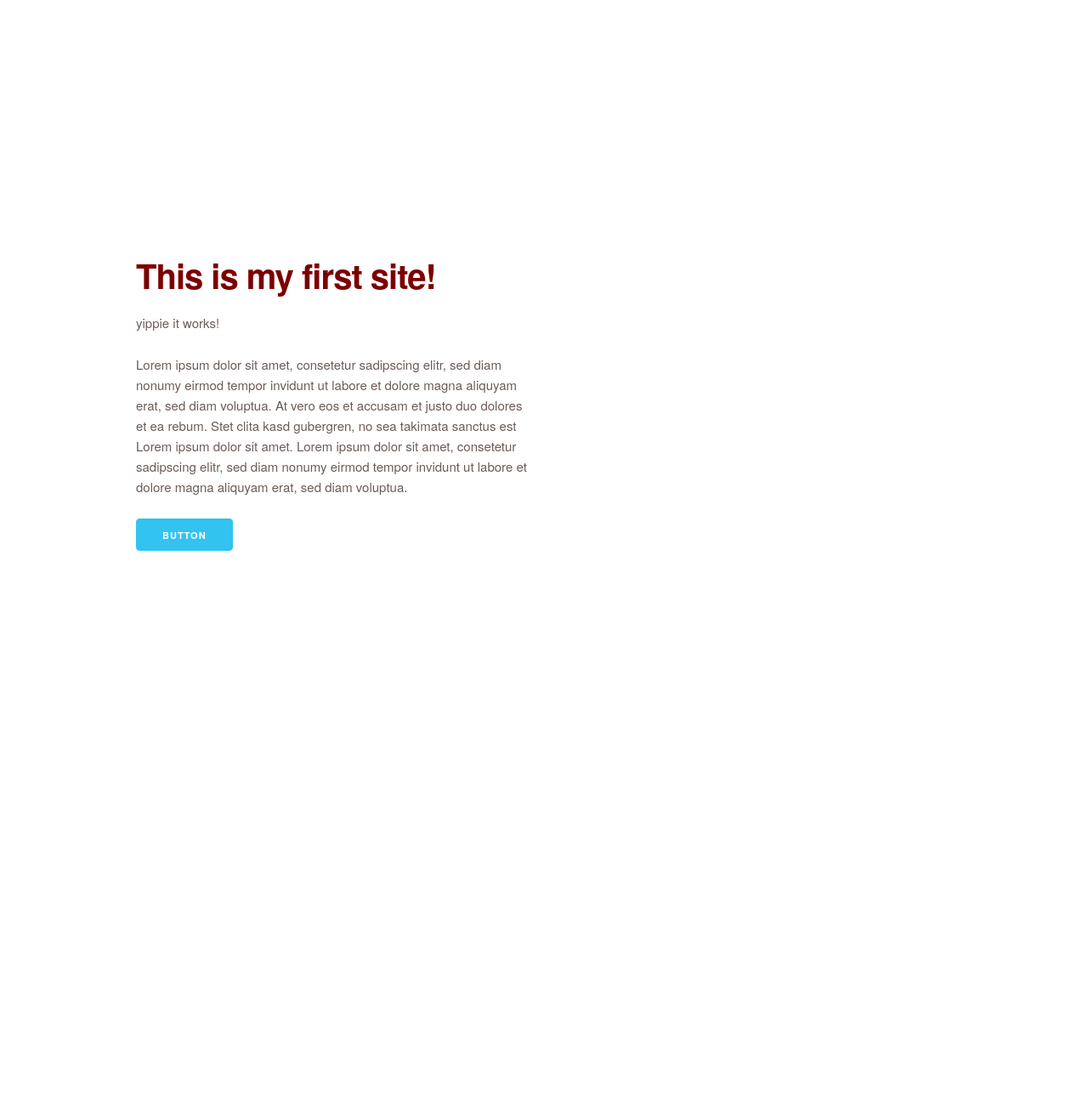
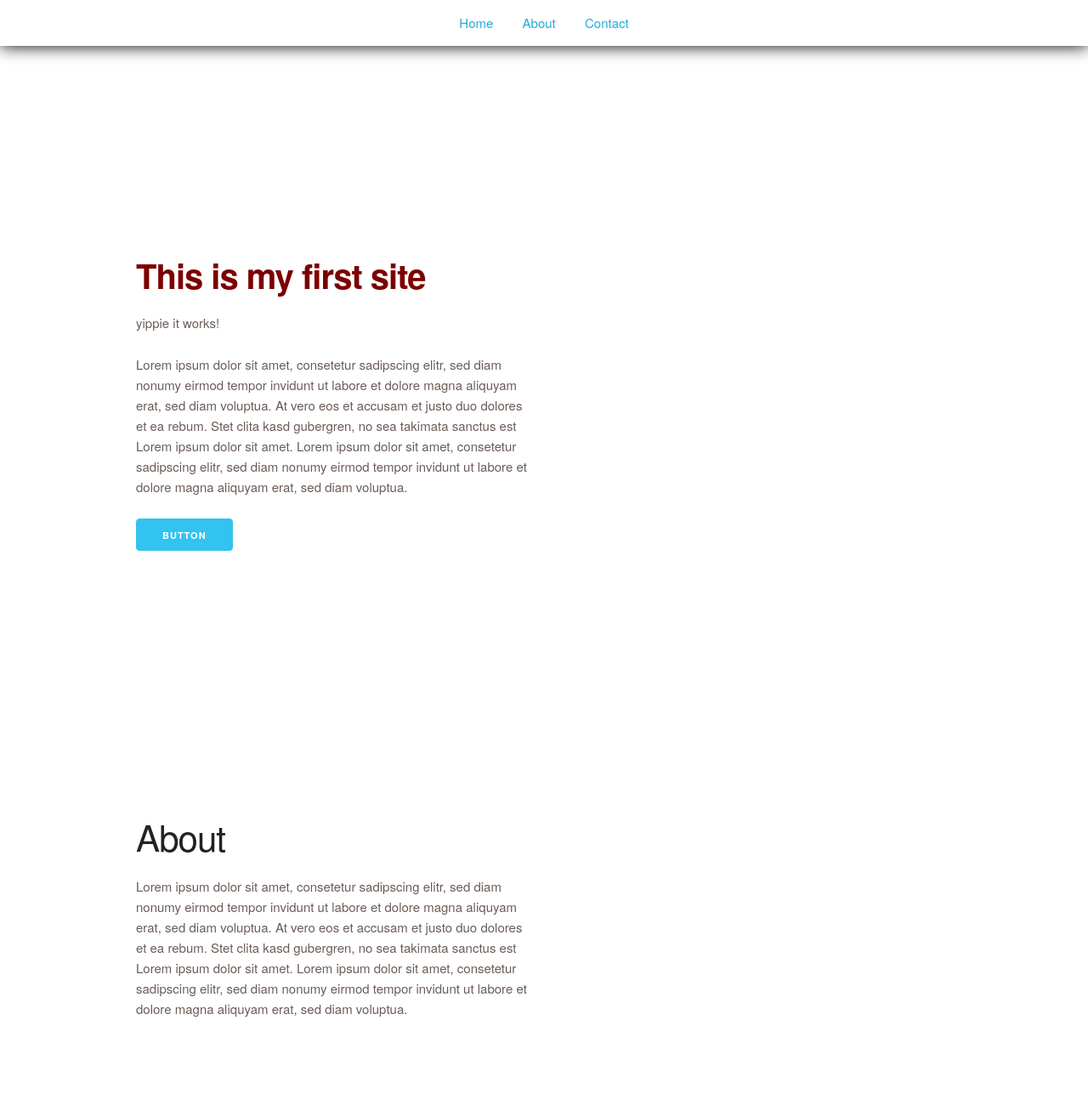
Before and after one commit to sputnixxx/my-first-repo, a plain HTML site: page index.html in a window 1280 px wide. Shown: the top 1300 px of the page at 85% size. Before the commit the page ends 800 px from the top, so only its background shows below. Drawn offline with Linux system fonts and the light colour scheme.

Commit message:
Added Header and Sections

```diff
--- a/files/style.css
+++ b/files/style.css
@@ -11,3 +11,23 @@ h1 {
 p {
   color: #6b5c57;
 }
+
+
+
+header {
+    position: fixed;
+    left: 0;
+    right: 0;
+    top: 0;
+    background: #fff;
+    box-shadow: 0 0 20px #000;
+    z-index: 100;
+}
+nav {
+    text-align: center;
+}
+nav a {
+    padding: 1em;
+    display: inline-block;
+    text-decoration: none;
+}
--- a/index.html
+++ b/index.html
@@ -13,10 +13,19 @@
 </head>
 <body>
 
-	<div class="container">
+	<header>
+		<nav>
+			<a href="#home">Home</a>
+			<a href="#about">About</a>
+			<a href="#contact">Contact</a>
+		</nav>
+
+	</header>
+
+	<div id="home" class="container">
 		<div class="row">
 		  <div class="one-half column" style="margin-top: 300px">
-		    	<h1>This is my first site!</h1>
+		    	<h1>This is my first site</h1>
 				<p>yippie it works!</p>
 			  	<p>Lorem ipsum dolor sit amet, consetetur sadipscing elitr, sed diam nonumy eirmod tempor invidunt ut labore et dolore magna aliquyam erat, sed diam voluptua. At vero eos et accusam et justo duo dolores et ea rebum. Stet clita kasd gubergren, no sea takimata sanctus est Lorem ipsum dolor sit amet. Lorem ipsum dolor sit amet, consetetur sadipscing elitr, sed diam nonumy eirmod tempor invidunt ut labore et dolore magna aliquyam erat, sed diam voluptua.</p>
 				<a class="button button-primary" href="#">Button</a>
@@ -24,5 +33,23 @@
 		</div>
 	</div>
 
+	<div id="about" class="container">
+		<div class="row">
+		  <div class="one-half column" style="margin-top: 300px">
+		    	<h2>About</h2>
+			  	<p>Lorem ipsum dolor sit amet, consetetur sadipscing elitr, sed diam nonumy eirmod tempor invidunt ut labore et dolore magna aliquyam erat, sed diam voluptua. At vero eos et accusam et justo duo dolores et ea rebum. Stet clita kasd gubergren, no sea takimata sanctus est Lorem ipsum dolor sit amet. Lorem ipsum dolor sit amet, consetetur sadipscing elitr, sed diam nonumy eirmod tempor invidunt ut labore et dolore magna aliquyam erat, sed diam voluptua.</p>
+		  </div>
+		</div>
+	</div>
+
+	<div id="contact" class="container">
+		<div class="row">
+		  <div class="one-half column" style="margin-top: 300px">
+		    	<h2>Contact</h2>
+			  	<p>Lorem ipsum dolor sit amet, consetetur sadipscing elitr, sed diam nonumy eirmod tempor invidunt ut labore et dolore magna aliquyam erat, sed diam voluptua. At vero eos et accusam et justo duo dolores et ea rebum. Stet clita kasd gubergren, no sea takimata sanctus est Lorem ipsum dolor sit amet. Lorem ipsum dolor sit amet, consetetur sadipscing elitr, sed diam nonumy eirmod tempor invidunt ut labore et dolore magna aliquyam erat, sed diam voluptua.</p>
+		  </div>
+		</div>
+	</div>
+
 </body>
 </html>
```
